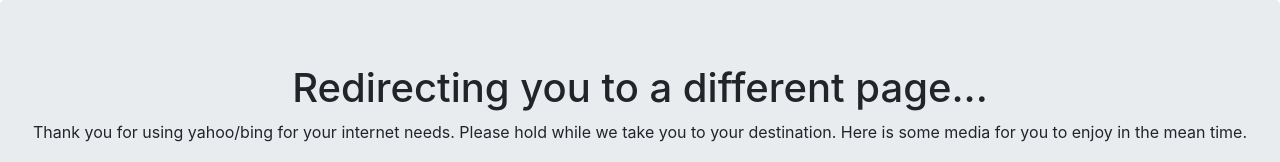
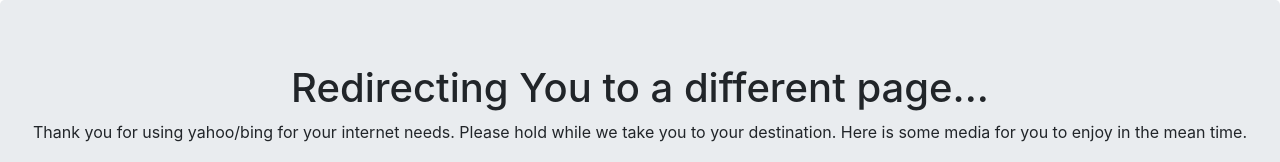
Before and after one commit to eborge/ICT11SAMPLEWEBPAGE, a plain HTML site: page index2.html in a window 1280 px wide. Shown: the top 162 px of the page. Drawn offline with nearby package versions, Linux system fonts and the light colour scheme.

Commit message:
Update index2.html

```diff
--- a/index2.html
+++ b/index2.html
@@ -16,7 +16,7 @@
 <body>
 
 <div class="jumbotron text-center">
-  <h1>Redirecting you to a different page...</h1>
+  <h1>Redirecting You to a different page...</h1>
   <p>Thank you for using yahoo/bing for your internet needs. Please hold while we take you to your destination. Here is some media for you to enjoy in the mean time.</p>
 
     <div class="container">
```
